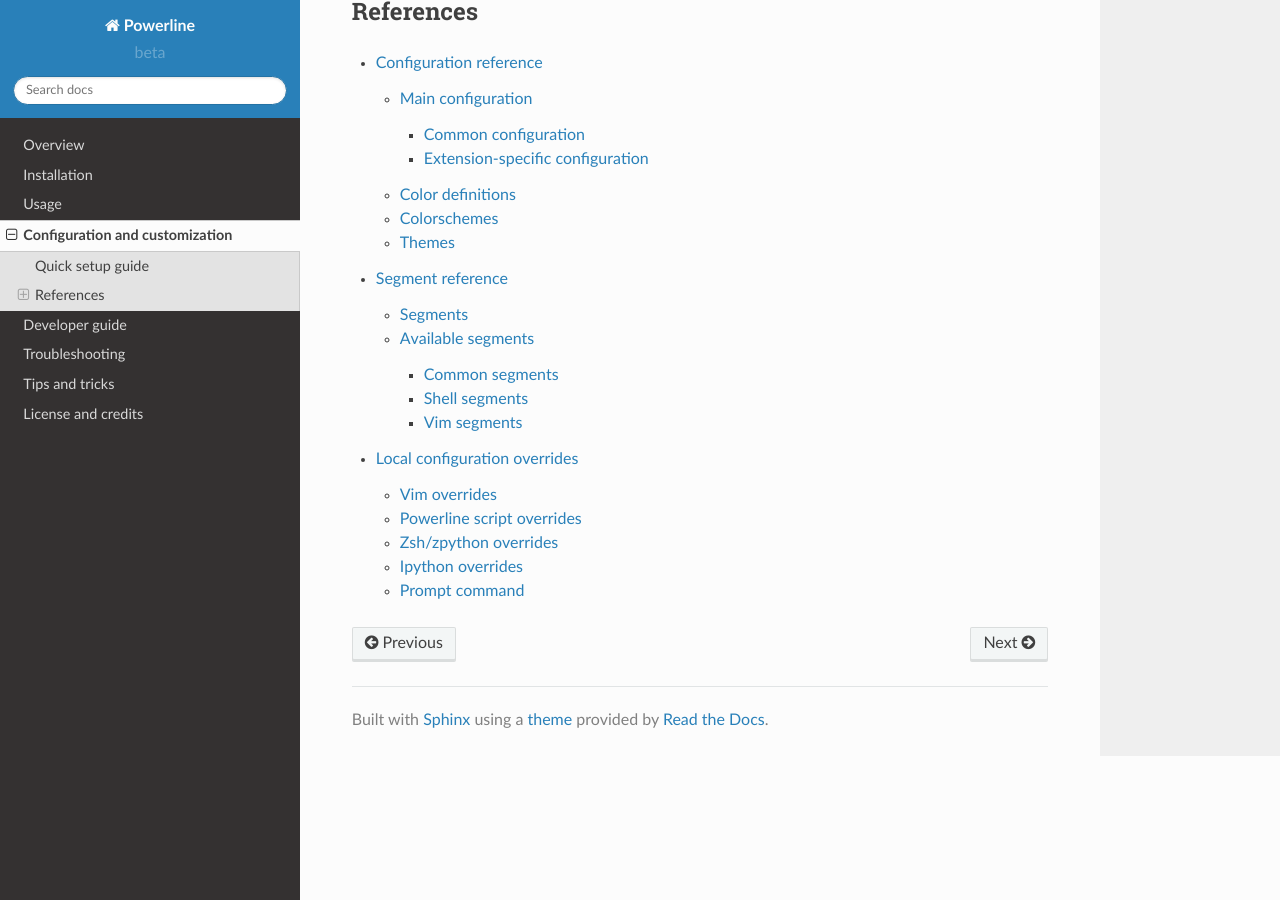
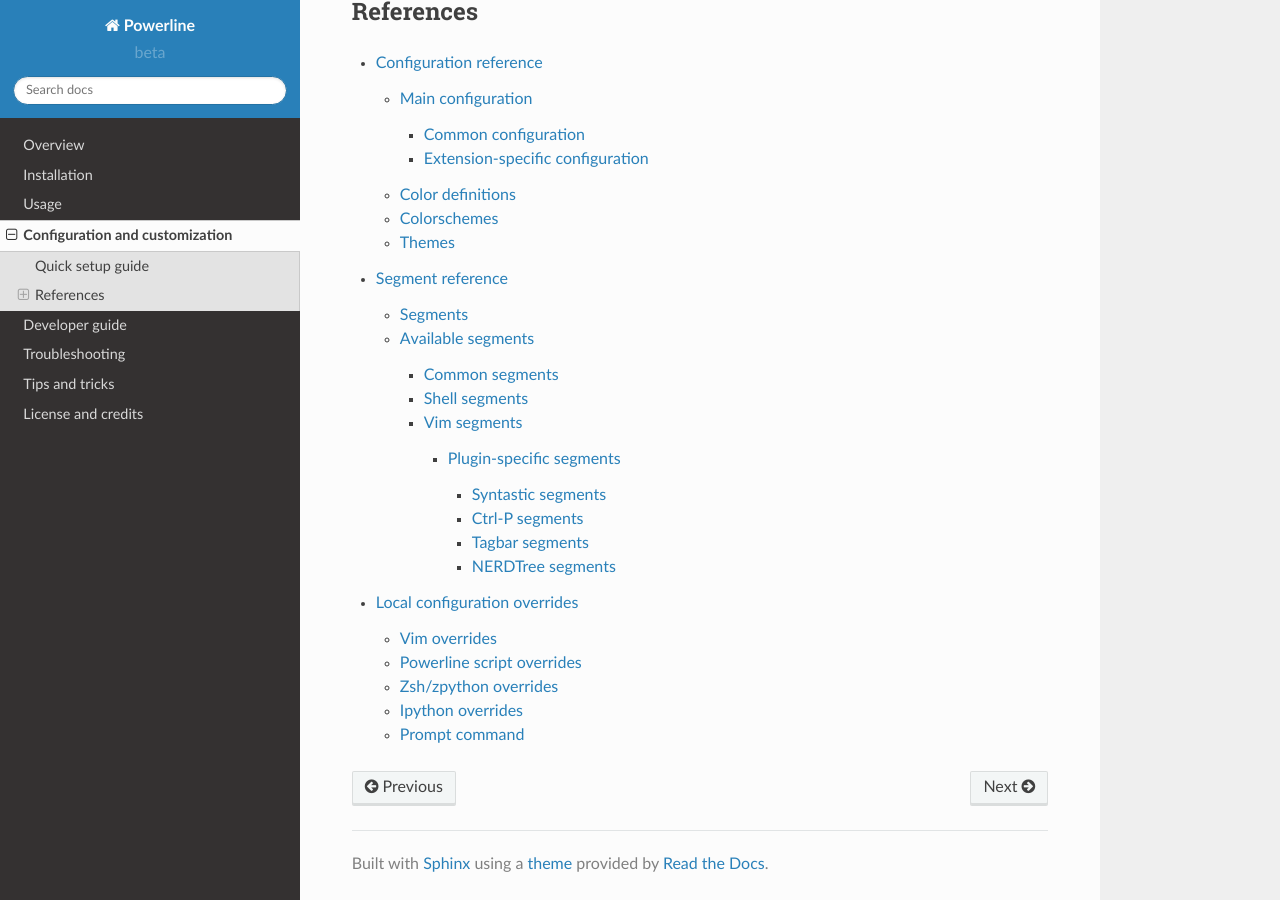
Before and after one commit to someyooyo/someyooyo, a Sphinx documentation site: the page built from docs/source/configuration.rst, in a window 1280 px wide and 900 px high, scrolled down 2789 px. Built offline with Sphinx 7.4.7 and the Read the Docs theme 2.0.0, drawn with Linux system fonts in a browser that asks for light colours.

Commit message:
Also show documentation for plugin-specific segments

```diff
--- a/docs/source/configuration/segments/vim.rst
+++ b/docs/source/configuration/segments/vim.rst
@@ -4,3 +4,31 @@ Vim segments
 
 .. automodule:: powerline.segments.vim
    :members:
+
+
+Plugin-specific segments
+========================
+
+Syntastic segments
+------------------
+
+.. automodule:: powerline.segments.vim.plugin.syntastic
+   :members:
+
+Ctrl-P segments
+---------------
+
+.. automodule:: powerline.segments.vim.plugin.ctrlp
+   :members:
+
+Tagbar segments
+---------------
+
+.. automodule:: powerline.segments.vim.plugin.tagbar
+   :members:
+
+NERDTree segments
+-----------------
+
+.. automodule:: powerline.segments.vim.plugin.nerdtree
+   :members:
```
